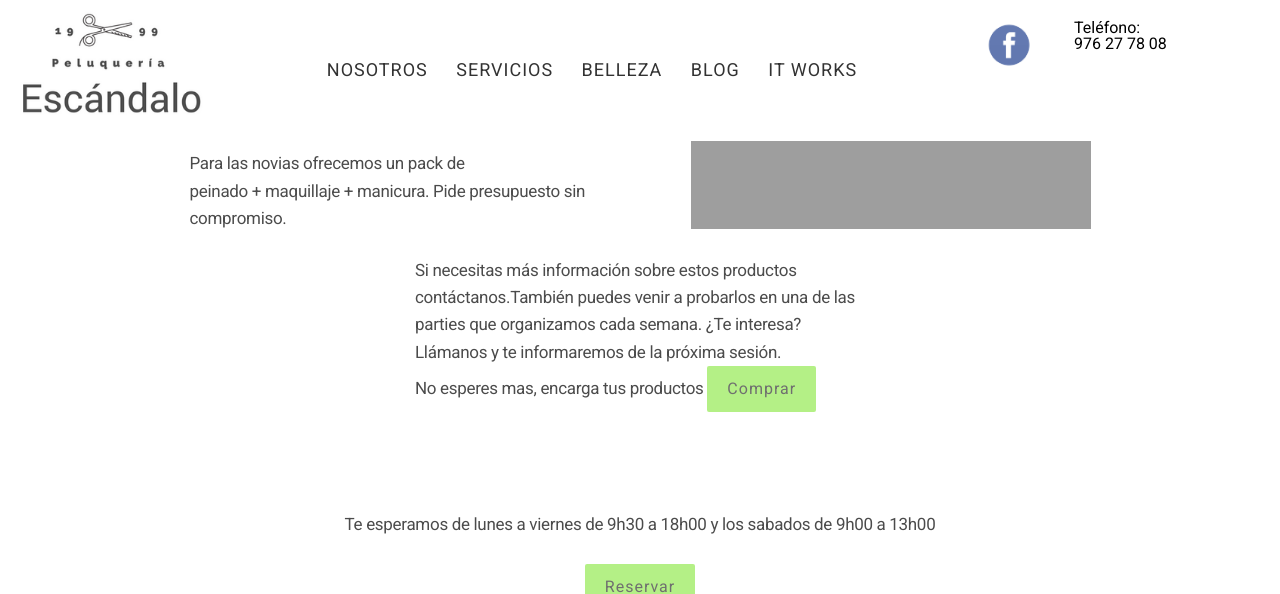
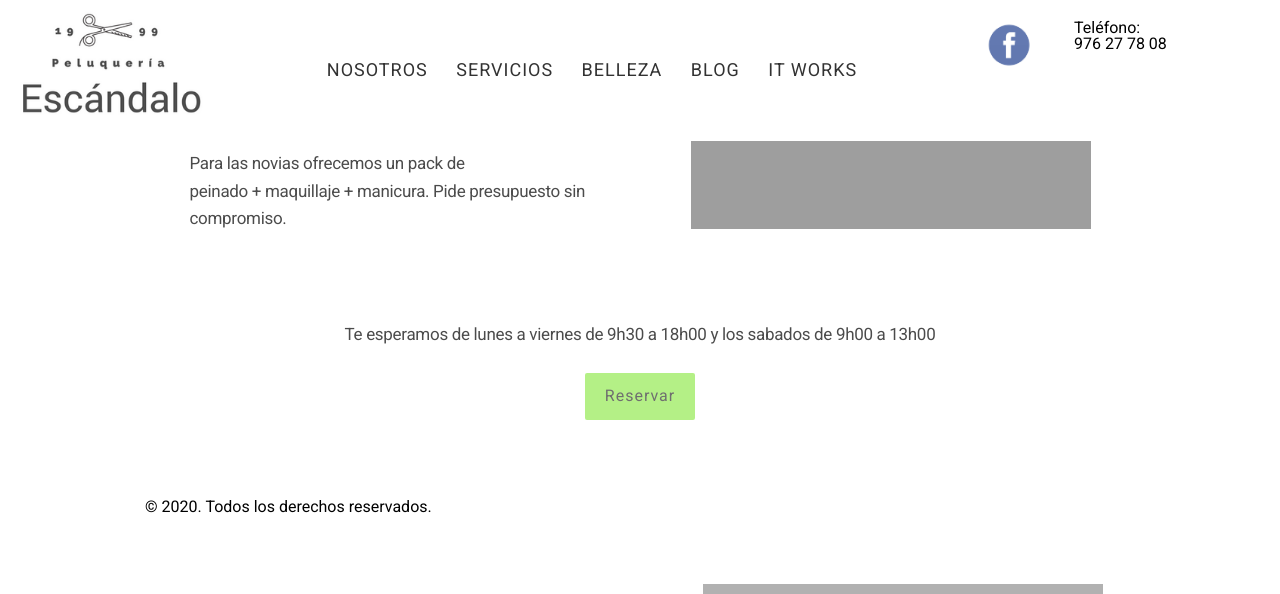
Before and after one commit to peluqueriaescandalo/peluqueriaescandalo.github.io, a Jekyll site: the page built from index.html, in a window 1280 px wide and 900 px high, scrolled down 4191 px, cut to the strip 0-594 px from the top of the window. Built offline with Jekyll 4.4.1, drawn with Linux system fonts in a browser that asks for light colours; comment, search, counter and statistics services are not loaded.

Commit message:
it works out

```diff
--- a/index.html
+++ b/index.html
@@ -134,12 +134,6 @@ description: "Tu peluqueria de confianza en Zaragoza. Nos ocupamos de tu imagen
 	       <div>
 	        <img src="{{ site.url }}/img/novia2.jpg" width="400" height="auto" alt="color peluqueria escandalo">
 		</div>
-		<div class="container-item-text-left">
-			<p>
-			Si necesitas más información sobre estos productos contáctanos.También puedes venir a probarlos en una de las parties que organizamos cada semana. ¿Te interesa?<br> Llámanos y te informaremos de la próxima sesión.<br>
-			No esperes mas, encarga tus productos <a class="button" href="http://escandalo.itworks.com/">Comprar</a>
-			</p>
-		</div>
 	</article>
 	<section class="container text-center">
 		<p>
```
